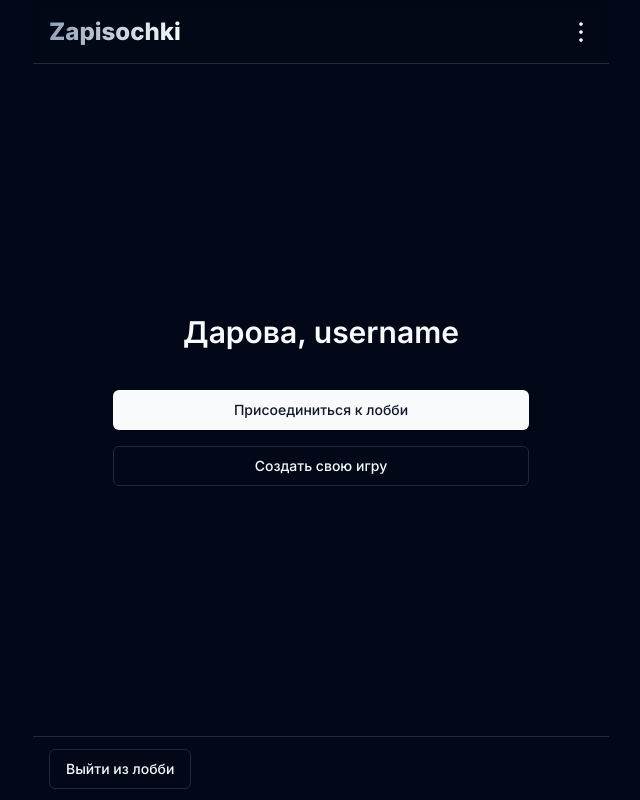
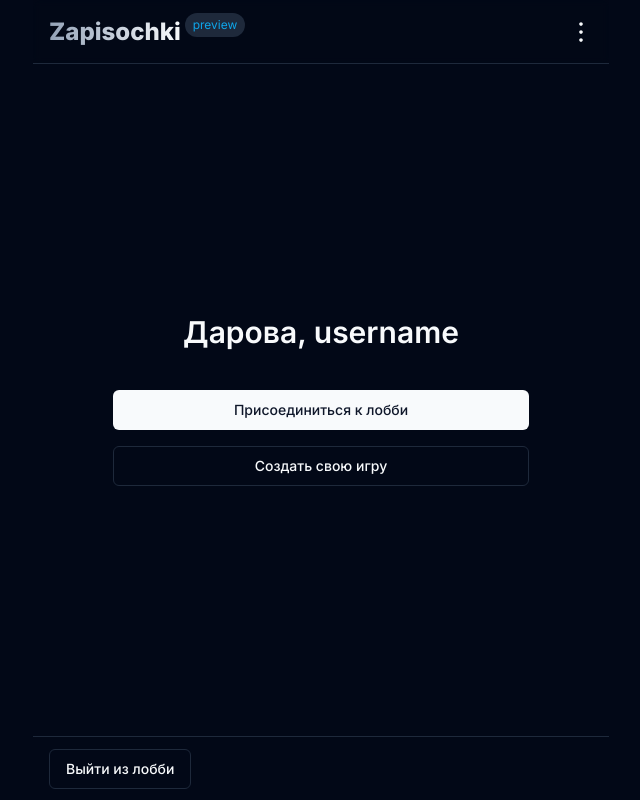
Before and after one commit to Andrew-Sem/zapisochki, a Next.js app: page / in a window 1280 px wide. Shown: the whole page, without its empty margins (319-959 px from the left). Built offline with nearby package versions, Linux system fonts and the light colour scheme; no server answers; the database is empty.

Commit message:
add preview label

```diff
--- a/components/header.tsx
+++ b/components/header.tsx
@@ -13,9 +13,14 @@ export const Header: FC = () => {
 	const user = true;
 	return (
 		<header className='container flex justify-between items-center h-16 sticky top-0 border-b bg-background/50 backdrop-blur-sm z-10'>
-			<h2 className='font-extrabold text-transparent text-2xl bg-clip-text bg-gradient-to-r from-muted-foreground to-accent-foreground'>
-				Zapisochki
-			</h2>
+			<div className='relative'>
+				<h2 className='font-extrabold text-transparent text-2xl bg-clip-text bg-gradient-to-r from-muted-foreground to-accent-foreground'>
+					Zapisochki
+				</h2>
+				<div className='absolute bg-secondary rounded-full py-1 px-2 bottom-1/3 left-full ml-1 text-xs text-sky-500'>
+					preview
+				</div>
+			</div>
 			{user ? (
 				<DropdownMenu>
 					<DropdownMenuTrigger>
```
